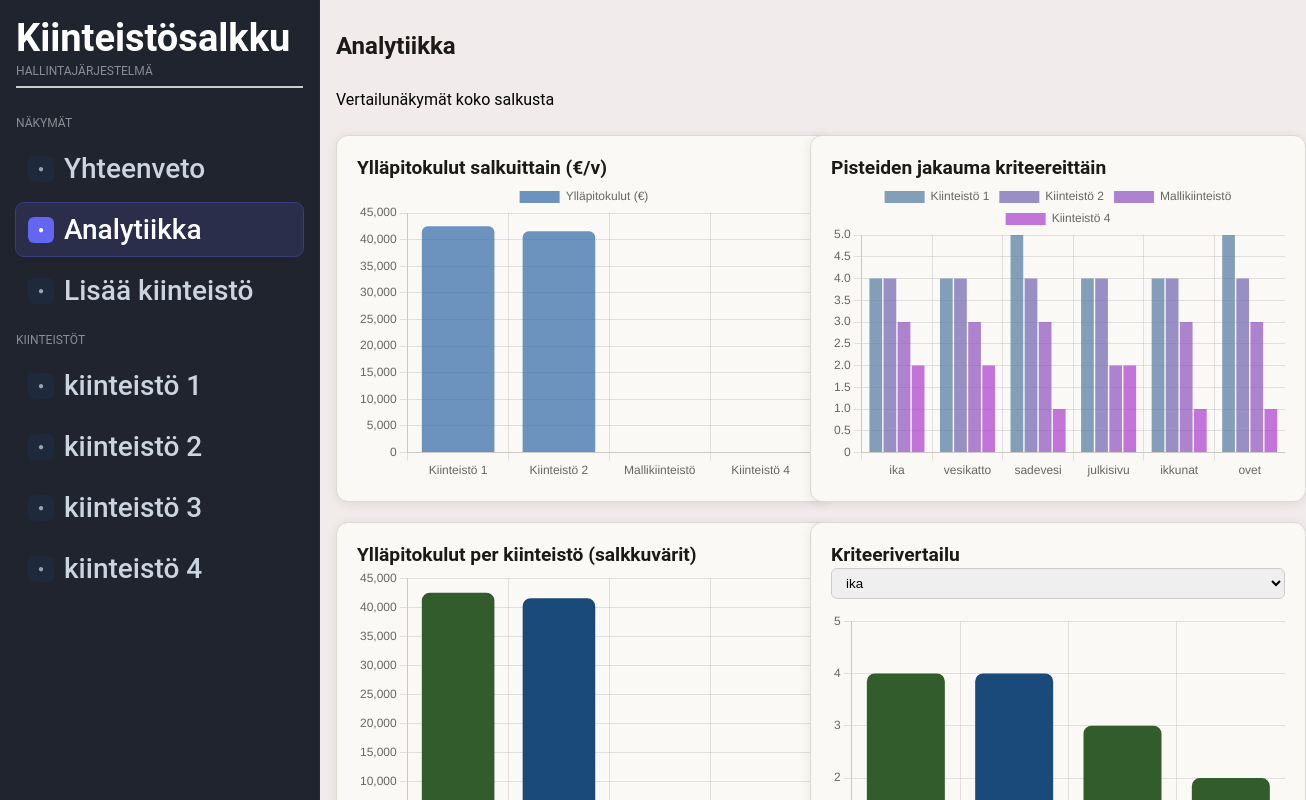
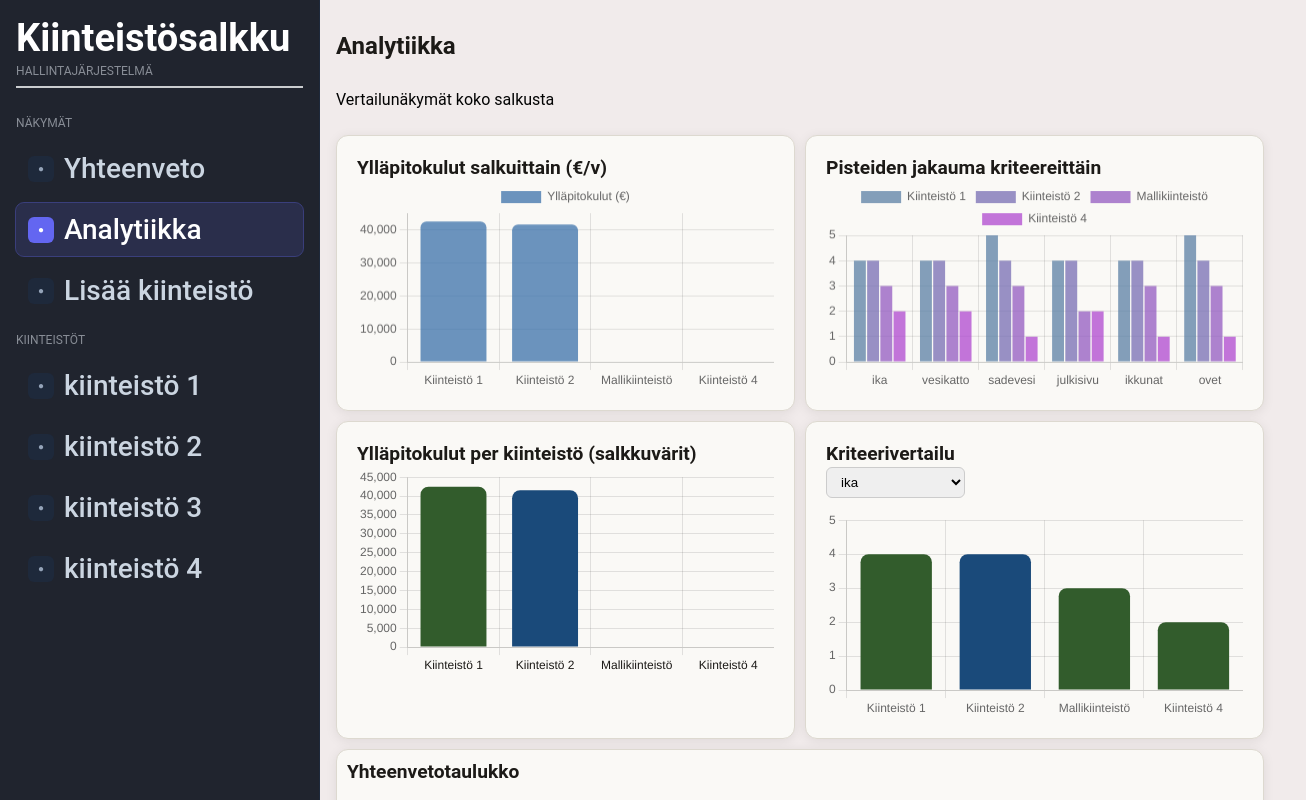
Before and after one commit to OAMK-Micropolis-project/KiinteistoTieKartta, a React (Vite) app: page /#/analytics in a window 1280 px wide. Shown: the top 800 px of the page, 1306 px wide, since content can reach past the window. Built offline with nearby package versions, Linux system fonts and the light colour scheme.

Commit message:
Styling changes

```diff
--- a/src/pages/AnalyticsView.tsx
+++ b/src/pages/AnalyticsView.tsx
@@ -125,11 +125,11 @@ export default function AnalyticsView() {
     // RENDER
     // =============================
     return (
-      <div style={gridContainer as React.CSSProperties}>
+      <div style={gridContainer}>
         <h1 style={mainHeader}>Analytiikka</h1>
         <p style={{ color: "#030303" }}>Vertailunäkymät koko salkusta</p>
 
-        <div style={chartsGrid as React.CSSProperties}>
+        <div style={chartsGrid}>
 
             <div style={chartCard}>
                 <div style={sectionTitle}>Ylläpitokulut salkuittain (€/v)</div>
@@ -173,7 +173,7 @@ export default function AnalyticsView() {
         <div style={cardStyle}>
             <div style={sectionTitle}>Yhteenvetotaulukko</div>
 
-            <table style={tableStyle as React.CSSProperties}>
+            <table style={tableStyle}>
                 <thead>
                     <tr>
                         {header("Kiinteistö", "nimi")}
--- a/src/pages/detailView.tsx
+++ b/src/pages/detailView.tsx
@@ -19,7 +19,10 @@ import {
     tdStyle,
     sectionTitle,
     badgeStyle,
-    backButton
+    backButton,
+    chartsGrid,
+    chartCard,
+    gridContainer
 } from "../styles";
 
 export default function DetailView() {
@@ -77,8 +80,7 @@ export default function DetailView() {
         );
 
     return (
-        <div style={{ padding: "20px", maxWidth: "900px", margin: "0 auto" }}>
-
+        <>
             {/* Takaisin */}
             <button style={backButton} onClick={() => navigate(-1)}>
                 ← Takaisin
@@ -91,6 +93,8 @@ export default function DetailView() {
             {/* Salkku-badge */}
             <span style={badgeStyle(item.oma_salkku as "A" | "B" | "C" | "D")}>Salkku {item.oma_salkku}</span>
 
+            <div style={gridContainer}>
+                <div style={chartsGrid}>
                     {/* Perustiedot */}
                     <DetailCard
                         title="Perustiedot"
@@ -131,22 +135,24 @@ export default function DetailView() {
                             ["Neliövuokra (€ / m²)", getValue(item.neliövuokra)],
                         ]}
                     />
+                </div>
 
                 {/* Pisteprofiili */}
-            <div style={{ ...cardStyle, marginTop: "30px" }}>
+                <div style={{ ...cardStyle, marginTop: "20px" }}>
                     <div style={sectionTitle}>Pisteprofiili</div>
                     <canvas id="radarChart" />
                 </div>
             </div>
+        </>
     );
 }
 
 /* Yleinen detail-korttikomponentti */
 function DetailCard({ title, rows }: { title: string; rows: [string, any][] }) {
     return (
-        <div style={cardStyle}>
+        <div style={chartCard}>
             <div style={sectionTitle}>{title}</div>
-            <table style={tableStyle as React.CSSProperties}>
+            <table style={tableStyle}>
                 <tbody>
                     {rows.map(([label, value], idx) => (
                         <tr key={idx}>
--- a/src/styles.ts
+++ b/src/styles.ts
@@ -43,22 +43,22 @@ export const cardStyle = {
 
 export const chartsGrid: CSSProperties = {
     display: "grid",
-    gridTemplateColumns: "repeat(2, minmax(400px, 1fr))",
-    gap: "20px",
+    gridTemplateColumns: "repeat(2, 1fr)",
+    gap: "10px",
     width: "100%",
 };
 
 export const chartCard: CSSProperties = {
     ...cardStyle,
-    width: "100%",
-    display: "flex",
+    width: "auto",
+    //display: "flex",
     flexDirection: "column",
     overflow: "hidden",
     padding: "20px",
 };
 
 export const chartCanvas: CSSProperties = {
-    width: "100%",
+    width: "auto",
     height: "300px",
 };
 
@@ -77,7 +77,7 @@ export const sectionTitle = {
 };
 
 export const tableStyle: CSSProperties = {
-    width: "auto",
+    width: "100%",
     borderCollapse: "collapse",
     marginTop: "10px",
 };
```
Lines whose indentation alone changed are shown as unchanged.
